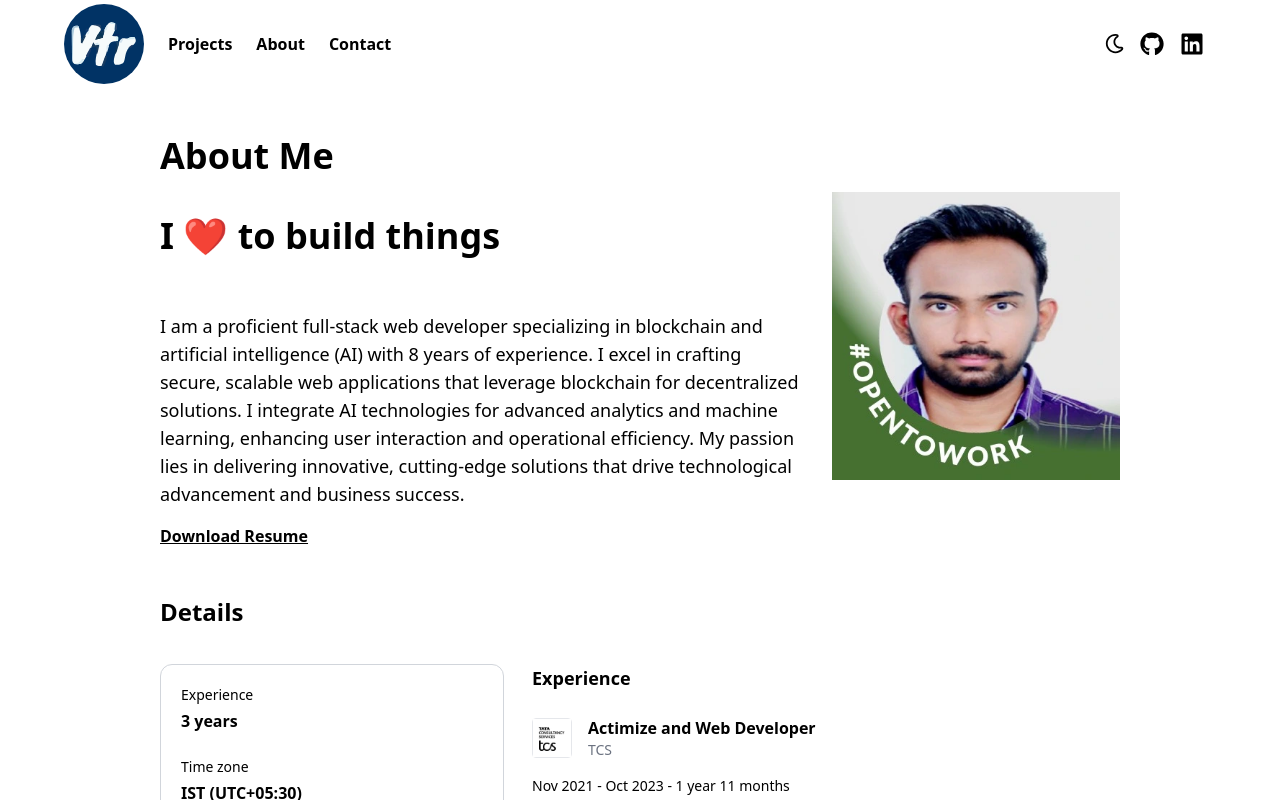
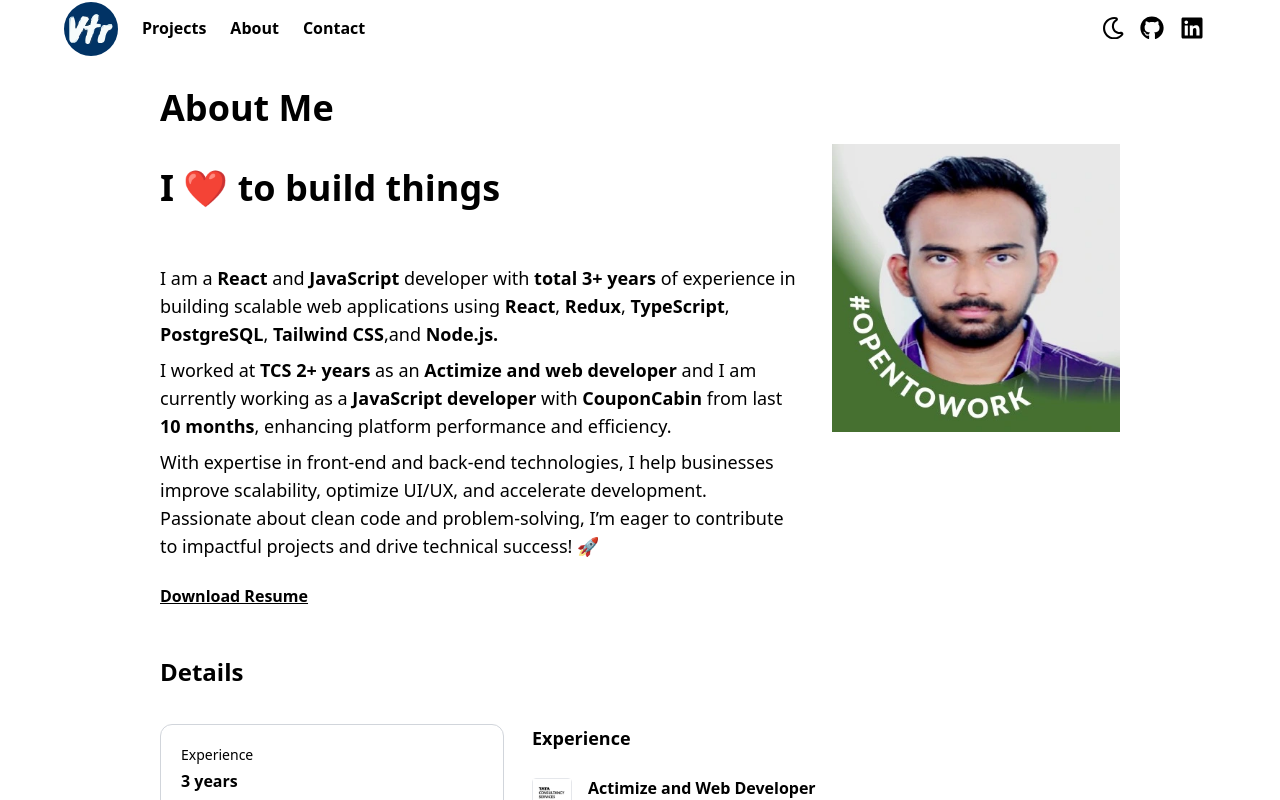
Before and after one commit to randhavevaibhav/PortFReact, a React (Vite) app: page /about in a window 1280 px wide. Shown: the top 800 px of the page. Built offline with nearby package versions, Linux system fonts and the light colour scheme.

Commit message:
added about page desc. and formatted navbar

```diff
--- a/src/components/Navbar/Navbar.jsx
+++ b/src/components/Navbar/Navbar.jsx
@@ -25,22 +25,21 @@
 
   return (
     <>
-      <header className="sticky h-16 md:h-28 top-0 z-20 flex pt-[4px] w-full backdrop-blur">
+      <header className="sticky h-header top-0 z-20 flex  w-full backdrop-blur-2xl">
         <div className="mx-auto w-full max-w-6xl ">
           {/* for now addded overflow scroll to nav need to remove and convert it to sidebar */}
           <nav className="flex items-center md:gap-6 gap-3 md:justify-normal justify-between">
             {/* <!-- Brand logo --> */}
-            <div className="logo inline-flex shrink-0 md:ml-0 ml-3">
+            <div className="logo inline-flex shrink-0 md:ml-0 ml-3 pt-0.5">
               <Link to={`/`}>
                 <img
                   src={brandLogo}
-                  className="rounded-full size-14 md:size-20"
+                  className="rounded-full w-brand_logo"
                   alt="brand logo"
                 />
               </Link>
             </div>
             {/* <!-- Brand logo --> */}
-
             <div className="md:flex items-center md:gap-6 gap-4 hidden">
               <a href="#projects" className="text-base text-primary font-bold">
                 Projects
@@ -63,10 +62,7 @@
                     handleChangeTheme("dark");
                   }}
                 >
-                  <FaRegMoon
-                    size={"1.2rem"}
-                    className="dark:text-white text-black"
-                  />
+                  <FaRegMoon className="dark:text-white text-black size-[1.3rem] md:size-[1.4rem]" />
                 </button>
               )}
 
@@ -77,10 +73,7 @@
                     handleChangeTheme("light");
                   }}
                 >
-                  <LuSunMedium
-                    size={"1.4rem"}
-                    className="dark:text-white text-black"
-                  />
+                  <LuSunMedium className="dark:text-white text-black size-[1.5rem]" />
                 </button>
               )}
 
@@ -89,20 +82,14 @@
                 className="inline-flex shrink-0"
                 target="_blank"
               >
-                <FaGithub
-                  size={"1.5rem"}
-                  className="dark:text-white text-black"
-                />
+                <FaGithub className="dark:text-white text-black size-[1.5rem]" />
               </a>
               <a
                 href="https://www.linkedin.com/in/vaibhav-randhave-b8b099205/"
                 className="inline-flex shrink-0 md:ml-0 mr-3"
                 target="_blank"
               >
-                <FaLinkedin
-                  size={"1.5rem"}
-                  className="dark:text-white text-black"
-                />
+                <FaLinkedin className="dark:text-white text-black size-[1.5rem]" />
               </a>
 
               {/* <!-- Social media icons --> */}
--- a/src/index.css
+++ b/src/index.css
@@ -2,7 +2,10 @@
 @tailwind components;
 @tailwind utilities;
 
-
+:root{
+    --header-height:64px;
+    --brand-logo-width:54px;
+}
 
 .dark{
     --text_primary:#ffff;
--- a/src/pages/About/AboutPage.jsx
+++ b/src/pages/About/AboutPage.jsx
@@ -20,17 +20,25 @@
                 I ❤️ to build things
               </h1>
             </div>
-            <div className="description_container">
-              <p className="sm:text-lg text-base">
-                I am a proficient full-stack web developer specializing in
-                blockchain and artificial intelligence (AI) with 8 years of
-                experience. I excel in crafting secure, scalable web
-                applications that leverage blockchain for decentralized
-                solutions. I integrate AI technologies for advanced analytics
-                and machine learning, enhancing user interaction and operational
-                efficiency. My passion lies in delivering innovative,
-                cutting-edge solutions that drive technological advancement and
-                business success.
+            <div className="description_container ">
+              <p className="sm:text-lg text-base mb-2">
+                I am a <b>React</b> and <b>JavaScript</b> developer with{" "}
+                <b>total 3+ years</b> of experience in building scalable web
+                applications using <b>React</b>, <b>Redux</b>, <b>TypeScript</b>
+                , <b>PostgreSQL</b>, <b>Tailwind CSS</b>,and <b>Node.js.</b>
+              </p>
+              <p className="sm:text-lg text-base mb-2">
+                I worked at <b>TCS</b> <b>2+ years</b> as an{" "}
+                <b>Actimize and web developer</b> and I am currently working as
+                a <b>JavaScript developer</b> with <b>CouponCabin</b> from last{" "}
+                <b>10 months</b>, enhancing platform performance and efficiency.
+              </p>
+              <p className="sm:text-lg text-base mb-2">
+                With expertise in front-end and back-end technologies, I help
+                businesses improve scalability, optimize UI/UX, and accelerate
+                development. Passionate about clean code and problem-solving,
+                I’m eager to contribute to impactful projects and drive
+                technical success! 🚀
               </p>
             </div>
             {/* <!-- Profile image --> */}
--- a/src/pages/About/Details/Companies.jsx
+++ b/src/pages/About/Details/Companies.jsx
@@ -48,14 +48,16 @@
               <div className="font-semibold">{company.position}</div>
               {/* <!-- position --> */}
               {/* <!-- company name --> */}
-              <div className="text-sm text-gray-500">{company.name}</div>
+              <div className="text-sm font-bold tracking-wide">
+                {company.name}
+              </div>
               {/* <!-- company name --> */}
             </div>
             {/* <!-- position/company name --> */}
           </div>
           {/* <!-- title --> */}
           {/* <!-- dates --> */}
-          <div className="text-sm">{company.dates}</div>
+          <div className="text-sm text-gray-400">{company.dates}</div>
           {/* <!-- dates --> */}
           {/* <!-- description --> */}
           <div className="text-sm">{company.description}</div>
--- a/tailwind.config.js
+++ b/tailwind.config.js
@@ -6,6 +6,12 @@
     extend: {
       screens: {
         xs: "300px",
+      },
+      height: {
+        header: "var(--header-height)",
+      },
+      width: {
+        brand_logo: "var(--brand-logo-width)",
       },
       colors: {
         primary: "var(--text_primary)",
```
